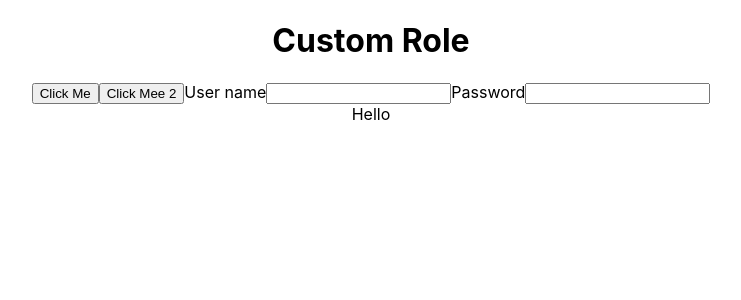
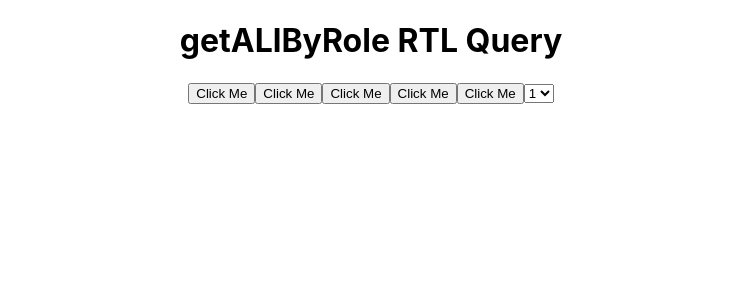
Before and after one commit to Kirttinath/react_testing_lib, a React (Create React App) app in the folder test_1/: page / in a window 1280 px wide. Shown: the top 300 px of the page, without its empty margins (269-1010 px from the left). Built offline with nearby package versions, Linux system fonts and the light colour scheme.

Commit message:
getAllByRole test case execution

```diff
--- /dev/null
+++ b/test_1/src/AllByRole.js
@@ -0,0 +1,22 @@
+import React from "react";
+
+const AllByRole = () => {
+  return (
+    <div style={{ textAlign: "center" }}>
+      <h1>getALlByRole RTL Query</h1>
+      <button>Click Me</button>
+      <button>Click Me</button>
+      <button>Click Me</button>
+      <button>Click Me</button>
+      <button>Click Me</button>
+      <select>
+        <option>1</option>
+        <option>2</option>
+        <option>3</option>
+        <option>4</option>
+      </select>
+    </div>
+  );
+};
+
+export default AllByRole;
--- a/test_1/src/index.js
+++ b/test_1/src/index.js
@@ -7,6 +7,7 @@ import User from "./User";
 import FunctionComp from "./FunctionComponent";
 import Role from "./Role";
 import CustomRole from "./CustomRole";
+import AllByRole from "./AllByRole";
 
 const root = ReactDOM.createRoot(document.getElementById("root"));
 root.render(
@@ -14,8 +15,9 @@ root.render(
     {/* <App />
     <User />
     <FunctionComp />
-    <Role /> */}
-    <CustomRole />
+    <Role />
+    <CustomRole /> */}
+    <AllByRole />
   </React.StrictMode>
 );
 
```
Also changed, not shown: 1 other file (tests, documents, lock files or other folders).
